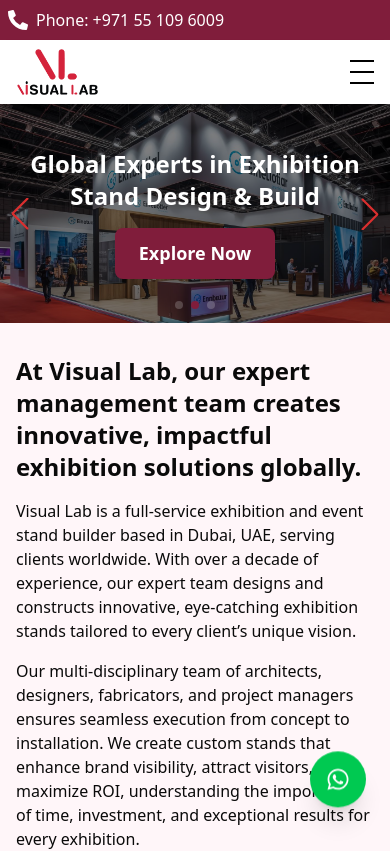
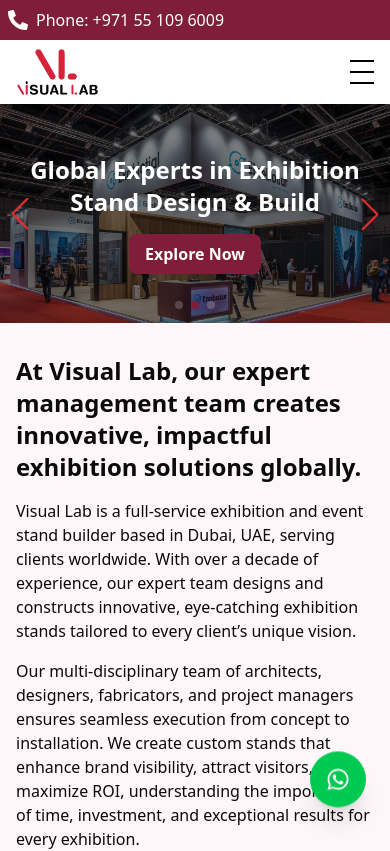
Before and after one commit to VisualLabExhibitions/visuallab-nextjs-landing, a Next.js app: page / in a window 390 px wide. Shown: the top 851 px of the page. Built offline with nearby package versions, Linux system fonts and the light colour scheme.

Commit message:
swiperjs at banner,testimonials and gallery of home page

```diff
--- a/src/components/Navbar.tsx
+++ b/src/components/Navbar.tsx
@@ -46,7 +46,7 @@ export default function Navbar() {
 
       {/* Mobile Menu */}
       <div
-        className={`md:hidden absolute top-full left-0 w-full bg-white/70 backdrop-blur-md shadow-lg z-20  transition-all duration-300
+        className={`md:hidden absolute top-full left-0 w-full bg-white/70 backdrop-blur-lg shadow-lg z-20  transition-all duration-300
           ${isOpen ? "max-h-96 opacity-100 p-4 pointer-events-auto" : "max-h-0 opacity-0 p-0 pointer-events-none"}`}
       >
         <nav className="flex flex-col gap-4 text-center font-medium">
--- a/src/components/home/Banner.tsx
+++ b/src/components/home/Banner.tsx
@@ -70,7 +70,7 @@ export default function HomePageSlider() {
 
                 <a
                   href={slide.buttonLink}
-                  className="bg-[var(--theme-primary)] hover:bg-[#400719] text-white px-6 py-3 rounded-md font-semibold transition"
+                  className="bg-[var(--theme-primary)] hover:bg-[#400719] text-white px-4 py-2 md:px-6 md:py-3 rounded-md text-base md:text-lg font-semibold transition"
                 >
                   {slide.buttonText}
                 </a>
```
